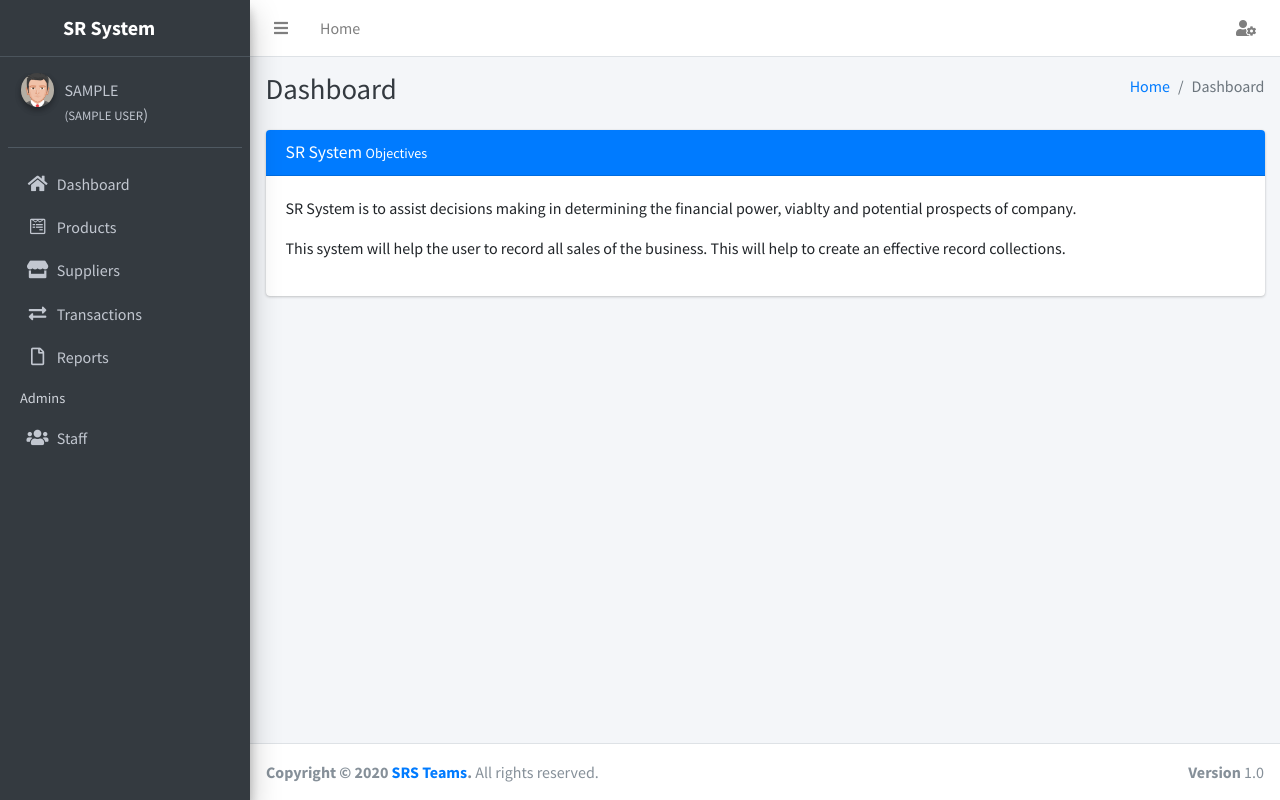
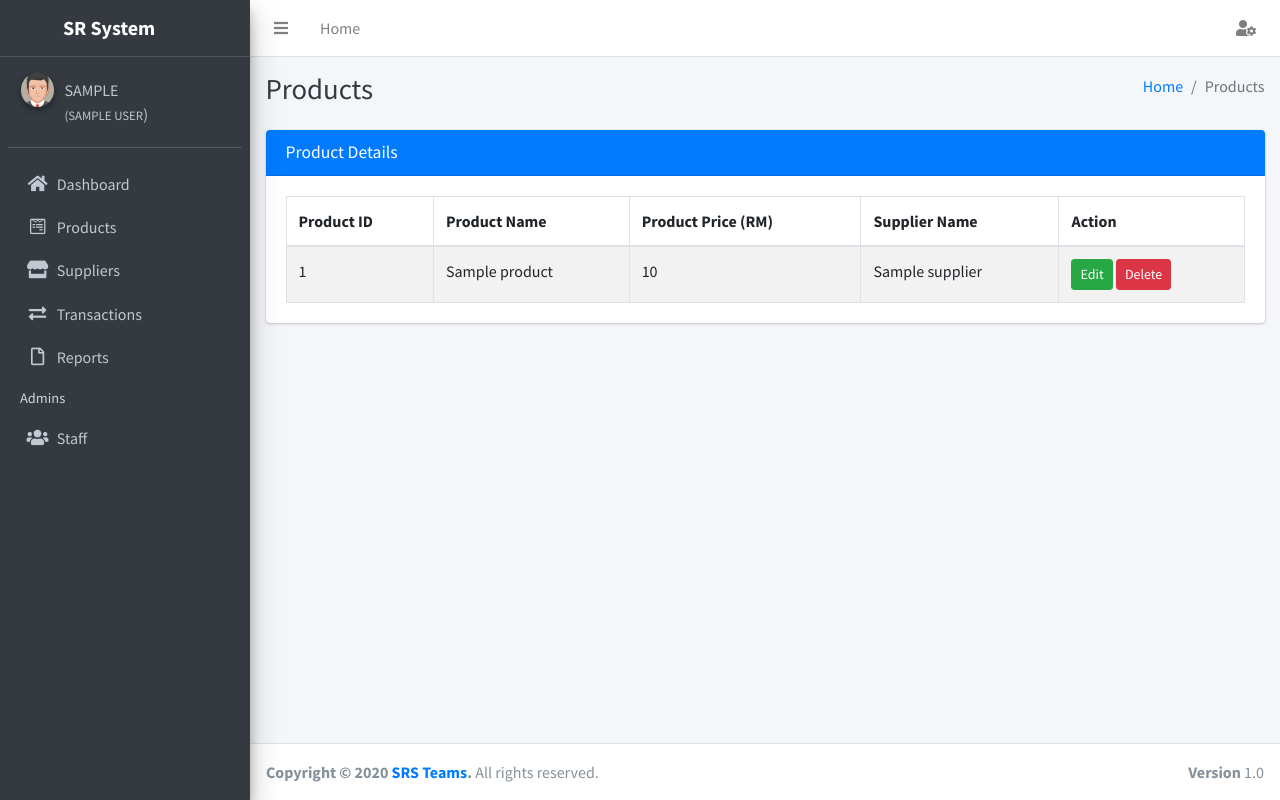
Before and after one commit to nooraiman/Sales-Record-System, a PHP site: page /products/index.php in a window 1280 px wide. Run offline with PHP 8.4, Linux system fonts and the light colour scheme; a user stored in the database is signed in; tables that the repository leaves empty hold one stand-in row (values such as "Sample post"); some libraries are stand-ins or nearby versions.

Commit message:
Add Products Modules
Add Product Modules

```diff
--- /dev/null
+++ b/products/index.php
@@ -0,0 +1,330 @@
+<?php
+$page_title = "SRS | Products";
+include '../includes/header.php';
+?>
+    <!-- Content Wrapper -->
+    <div class="content-wrapper">
+        <!-- Content Header -->
+        <div class="content-header">
+            <div class="container-fluid">
+                <div class="row mb-2">
+                    <div class="col-sm-6">
+                        <h1 class="m-0 text-dark">Products</h1>
+                    </div><!-- /.col-sm-6 -->
+                    <div class="col-sm-6">
+                        <ol class="breadcrumb float-sm-right">
+                            <li class="breadcrumb-item"><a href="#">Home</a></li>
+                            <li class="breadcrumb-item active"><a>Products</a></li>
+                        </ol>
+                    </div><!-- /.col-sm-6 -->
+                </div><!-- /.row -->
+            </div><!-- /.container-fluid -->
+        </div>
+        <!-- /.content-header -->
+
+        <!-- Main Content -->
+        <section class="content">
+            <div class="container-fluid">
+                <!-- Main -->
+                <div class="row">
+                    <div class="col-12">
+                        <div class="card card-primary">
+                            <!-- card header -->
+                            <div class="card-header">
+                                <h3 class="card-title">Product Details</h3>
+                            </div>
+                            <!-- /.card header -->
+
+                            <!-- card-body -->
+                            <div class="card-body">
+                                <table id="product_list" class="table table-bordered table-striped">
+                                    <thead>
+                                        <tr>
+                                            <th>Product ID</th>
+                                            <th>Product Name</th>
+                                            <th>Product Price (RM)</th>
+                                            <th>Supplier Name</th>
+                                            <th>Action</th>
+                                        </tr>
+                                    </thead>
+                                    <tbody>
+                                    <?php
+                                    try
+                                    {
+                                        $stmt = $conn->prepare("SELECT * FROM product p JOIN supplier s ON p.su_id = s.su_id");
+                                        $stmt->execute();
+
+                                        while($row = $stmt->fetch(PDO::FETCH_ASSOC))
+                                        {
+                                        ?>
+
+                                        <tr>
+                                            <td><?php echo $row['prod_id'];?></td>
+                                            <td><?php echo $row['prod_name'];?></td>
+                                            <td><?php echo $row['prod_price'];?></td>
+                                            <td><?php echo $row['su_name'];?></td>
+                                            <td>
+                                                <button class = "edit btn btn-sm btn-success" value="<?php echo $row['prod_id'];?>">Edit</button>
+                                                <button class="delete btn btn-sm btn-danger" value="<?php echo $row['prod_id'];?>">Delete</button>
+                                            </td>
+                                        </tr>
+                                        <?php
+                                        }
+                                    }
+                                    catch(PDOException $e)
+                                    {
+                                        throw $e->getMessage();
+                                    }
+                                    ?>
+
+                                    </tbody>
+                                </table>
+                            </div>
+                            <!-- /.card-body -->
+                        </div>
+                    </div>
+                </div>
+                <!-- / Main -->
+            </div><!-- /.container-fluid -->
+        </section>
+    </div>
+
+    <div class="modal fade" id="addProduct">
+        <div class="modal-dialog">
+            <div class="modal-content">
+                <div class="modal-header">
+                    <h4 class="modal-title">Add Product</h4>
+                    <button class="close" data-dismiss="modal" aria-label="Close"><span aria-hidden="true">&times;</span></button>
+                </div>
+                    <div class="modal-body">
+                        <form id="addProduct_form" method="post" role="form" autocomplete="off">
+                        <div class="form-group">
+                            <label for="productName">Product Name:</label>
+                            <input type="text" id="productName" name="productName" class="form-control" autocomplete="off" required>
+                        </div>
+                        <div class="form-group">
+                            <label for="productPrice">Product Price (RM):</label>
+                            <input type="number" id="productPrice" name="productPrice" class="form-control" autocomplete="off" required>
+                        </div>
+                        <div class="form-group">
+                            <label for="supplier">Supplier:</label>
+                            <select name="supplier" id="supplier" class="form-control">
+                                <option value="" selected disabled>-- Chose Supplier --</option>
+                                <?php
+                                $querySUP = $conn->prepare("SELECT * FROM supplier");
+                                $querySUP->execute();
+                                while($dataSUP = $querySUP->fetch(PDO::FETCH_ASSOC))
+                                {
+                                ?>
+                                <option value="<?php echo $dataSUP['su_id'];?>"><?php echo $dataSUP['su_name'];?></option>
+                                <?php
+                                }
+                                ?>
+                            </select>
+                        </div>
+                        <input type="hidden" name="insertProduct" value="1">
+                        </form>
+                    </div>
+
+                    <div class="modal-footer justify-content-between">
+                        <button type="button" class="btn btn-default" data-dismiss="modal">Close</button>
+                        <button class="btn btn-primary" id="addProduct_btn" name="addProduct_btn">Add</button>
+                    </div>
+            </div>
+        </div>
+    </div>
+
+    <div class="modal fade" id="editProduct">
+        <div class="modal-dialog">
+            <div class="modal-content">
+                <div class="modal-header">
+                    <h4 class="modal-title">Edit Product</h4>
+                    <button class="close" data-dismiss="modal" aria-label="Close"><span aria-hidden="true">&times;</span></button>
+                </div>
+                    <div class="modal-body">
+                        <form id="editProduct_form" method="post" role="form" autocomplete="off">
+                        <div class="form-group">
+                            <label for="EproductName">Product Name:</label>
+                            <input type="hidden" id="EproductID" name="EproductID" class="form-control">
+                            <input type="text" id="EproductName" name="EproductName" class="form-control" autocomplete="off" required>
+                        </div>
+                        <div class="form-group">
+                            <label for="EproductPrice">Product Price (RM):</label>
+                            <input type="number" id="EproductPrice" name="EproductPrice" class="form-control" autocomplete="off" required>
+                        </div>
+                        <div class="form-group">
+                            <label for="Esupplier">Supplier:</label>
+                            <select name="Esupplier" id="Esupplier" class="form-control">
+                                <option id="default" value="" selected readonly></option>
+                                <?php
+                                $querySUP = $conn->prepare("SELECT * FROM supplier");
+                                $querySUP->execute();
+                                while($dataSUP = $querySUP->fetch(PDO::FETCH_ASSOC))
+                                {
+                                ?>
+                                <option value="<?php echo $dataSUP['su_id'];?>"><?php echo $dataSUP['su_name'];?></option>
+                                <?php
+                                }
+                                ?>
+                            </select>
+                        </div>
+                        <input type="hidden" name="editProduct" value="1">
+                        </form>
+                    </div>
+
+                    <div class="modal-footer justify-content-between">
+                        <button type="button" class="btn btn-default" data-dismiss="modal">Close</button>
+                        <button class="btn btn-primary" id="editProduct_btn" name="editProduct_btn">Edit</button>
+                    </div>
+            </div>
+        </div>
+    </div>
+
+<?php
+include '../includes/footer.php';
+?>
+
+    <script>
+    $(document).ready(function () {
+        // Edit Button
+        $('.edit').click(function() {
+            var idProduct = $(this).val();
+
+            $.ajax({
+                url: "products.php",
+                method: "GET",
+                data: "getProduct&id=" + idProduct,
+                success: function(data) {
+                    data = $.parseJSON(data);
+
+                    if(data.message == "found")
+                    {
+                        $('#EproductID').val(data.prod_id);
+                        $('#EproductName').val(data.prod_name);
+                        $('#EproductPrice').val(data.prod_price);
+                        $('#default').val(data.su_id);
+                        $('#default').html(data.su_name);
+                    }
+                }
+            });
+            $('#editProduct').modal('show');
+        });
+
+        // Delete Button
+        $('.delete').click(function() {
+            var idProduct = $(this).val();
+
+            Swal.fire({
+                title: 'Are you sure?',
+                text: "You won't be able to revert this!",
+                icon: 'warning',
+                showCancelButton: true,
+                confirmButtonColor: '#3085d6',
+                cancelButtonColor: '#d33',
+                confirmButtonText: 'Yes, delete it!'
+                }).then((result) => {
+                if (result.value) {
+                    window.location.href = "products.php?deleteProduct&id=" + idProduct;
+                }
+            });
+        })
+
+        // Submit Form - Add Supplier
+        $('#addProduct_btn').click(function(e) {
+            e.preventDefault;
+
+            // Empty Field Validation
+            if($('#productName').val() && $('#productPrice').val() && $('#supplier').val())
+            {
+                var form_data = $('form#addProduct_form').serialize();
+
+                $.ajax({
+                    type: "POST",
+                    async: false,
+                    cache: false,
+                    url: "products.php",
+                    data: form_data,
+                    success: function(response) {
+                        console.log(response);
+                        if(response.trim() == "success")
+                        {
+                            window.alert('[Success] Product Has Been Added')
+                            window.location.href =  window.location.href.split("?")[0]  //Remove All Parameter
+                        }
+                        else
+                        {
+                            window.alert('[Fail] Product Has Not Been Added')
+                        }
+                    }
+                })
+            }
+            else
+            {
+                alert("Please Fill-In All The Empty Fields!");
+                return false;
+            }
+        });
+
+        // Submit Form - Edit Product
+        $('#editProduct_btn').click(function(e) {
+            e.preventDefault;
+
+            // Empty Field Validation
+            if($('#EproductName').val() && $('#EproductPrice').val() && $('#Esupplier').val())
+            {
+                var form_data = $('form#editProduct_form').serialize();
+
+                $.ajax({
+                    type: "POST",
+                    async: false,
+                    cache: false,
+                    url: "products.php",
+                    data: form_data,
+                    success: function(response) {
+                        console.log(response);
+                        if(response.trim() == "success")
+                        {
+                            window.alert('[Success] Product Has Been Updated')
+                            window.location.href =  window.location.href.split("?")[0]  //Remove All Parameter
+                        }
+                        else
+                        {
+                            window.alert('[Fail] Product Has Not Been Updated')
+                        }
+                    }
+                })
+            }
+            else
+            {
+                alert("Please Fill-In All The Empty Fields!");
+                return false;
+            }
+        });
+
+        // DataTables
+        var table = $('#product_list').DataTable({
+            dom: '<"row" <"col-sm-12 col-md-6" <"pull-left"B>> <"col-sm-12 col-md-6" <"pull-right"f>> >' + '<"row" <"col-12" t> >' + '<"row" <"col-sm-12 col-md-6" i> <"col-sm-12 col-md-6" <"pull-right"p>> >',
+            buttons: [
+                {
+                    text:'Add Product',
+                    className: 'btn-primary',
+                    action: function(e, node, config) {
+                        $('#addProduct').modal('show');
+                    },
+                    init: function(api,node,config) {
+                        $(node).removeClass('btn-secondary')
+                    }
+                },
+            ],
+            "columnDefs": [
+                {"className": "dt-center", "targets": [4]}
+            ],
+            "pageLength": '10',
+            "responsive": true,
+            "lengthChange": false,
+            "autoWidth": false
+        });
+    })
+    </script>
+</body>
+</html>
--- a/suppliers/suppliers.php
+++ b/suppliers/suppliers.php
@@ -74,7 +74,7 @@ function deleteSupplier($id)
     {
         $stmt = $conn->prepare("DELETE FROM supplier WHERE su_id = ?");
         $stmt->execute([$id]);
-        echo "<script>window.alert('[Success] Supplier Has Been Deleted!');window.location.replace('/suppliers');</script>";
+        echo "<script>window.alert('[Success] Supplier Has Been Deleted!');window.location.href='/suppliers';</script>";
     }
     catch(PDOException $e)
     {
```
Also changed, not shown: products/products.php (added, +115 -0 lines).
